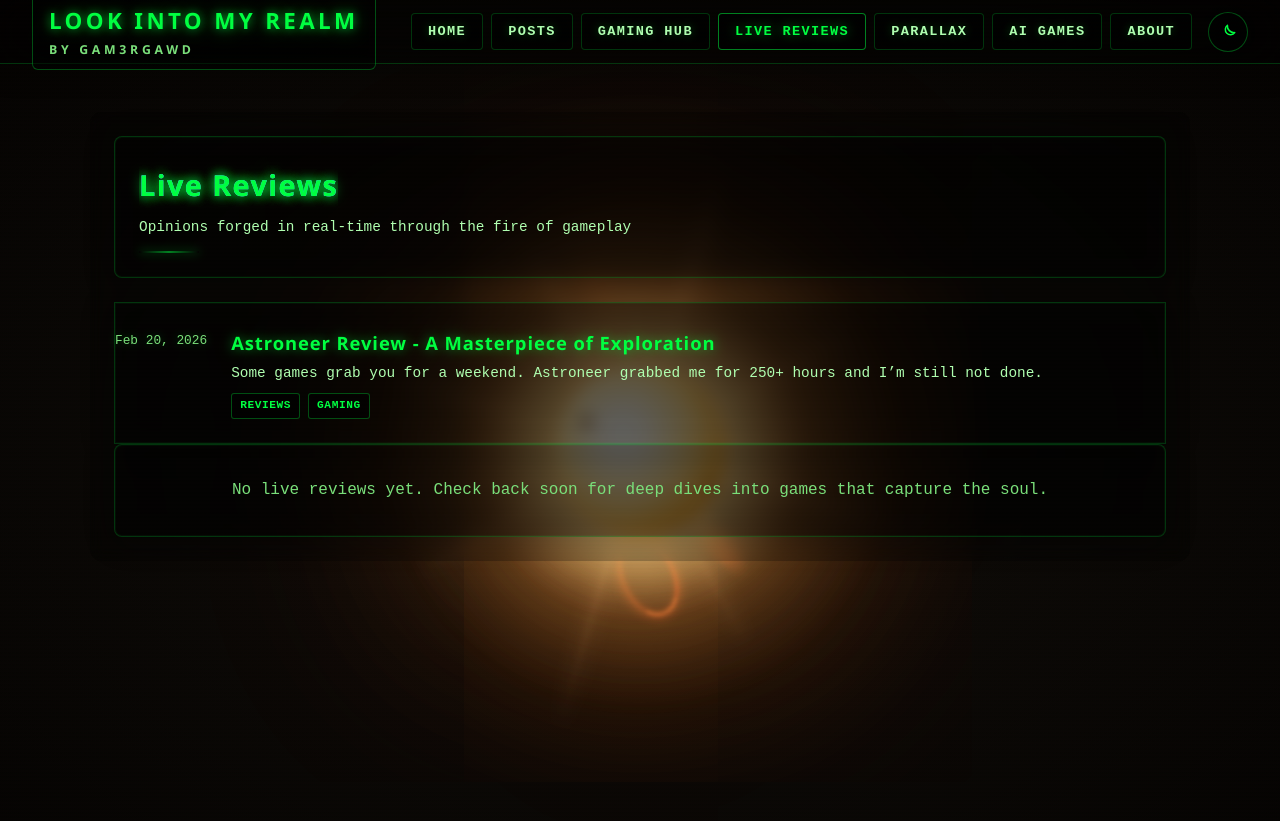
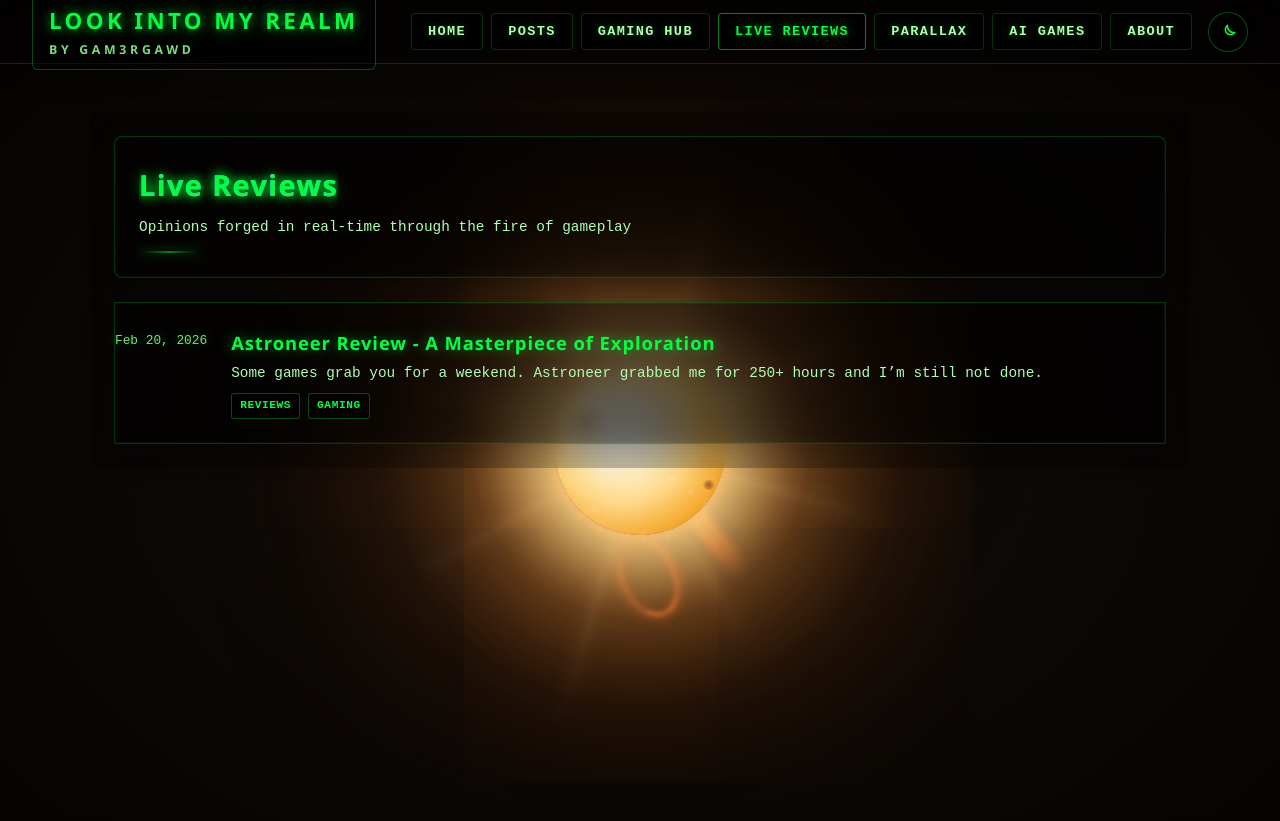
Before and after one commit to vitalnexus/blog, a Jekyll site: the page built from live-review.md, in a window 1280 px wide and 900 px high. Shown: the top 821 px of the window. Built offline with Jekyll 4.4.1, drawn with Linux system fonts in a browser that asks for light colours.

Commit message:
Refactor live reviews section to improve post filtering logic

```diff
--- a/live-review.md
+++ b/live-review.md
@@ -33,7 +33,8 @@ permalink: /live-review/
     {% endfor %}
   </ul>
 
-  {% if site.posts | where: "categories", "reviews" | size == 0 %}
+  {% assign review_posts = site.posts | where_exp: "post", "post.categories contains 'reviews'" %}
+  {% if review_posts.size == 0 %}
   <div class="card" style="text-align: center; padding: 2rem;">
     <p style="color: var(--text-dim);">No live reviews yet. Check back soon for deep dives into games that capture the soul.</p>
   </div>
```
